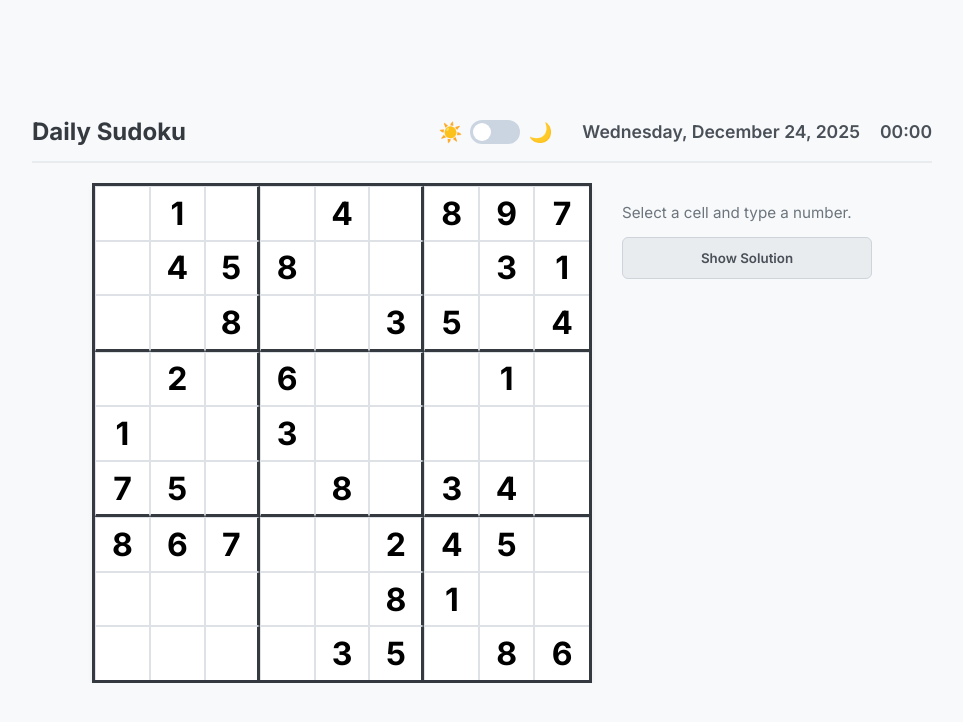
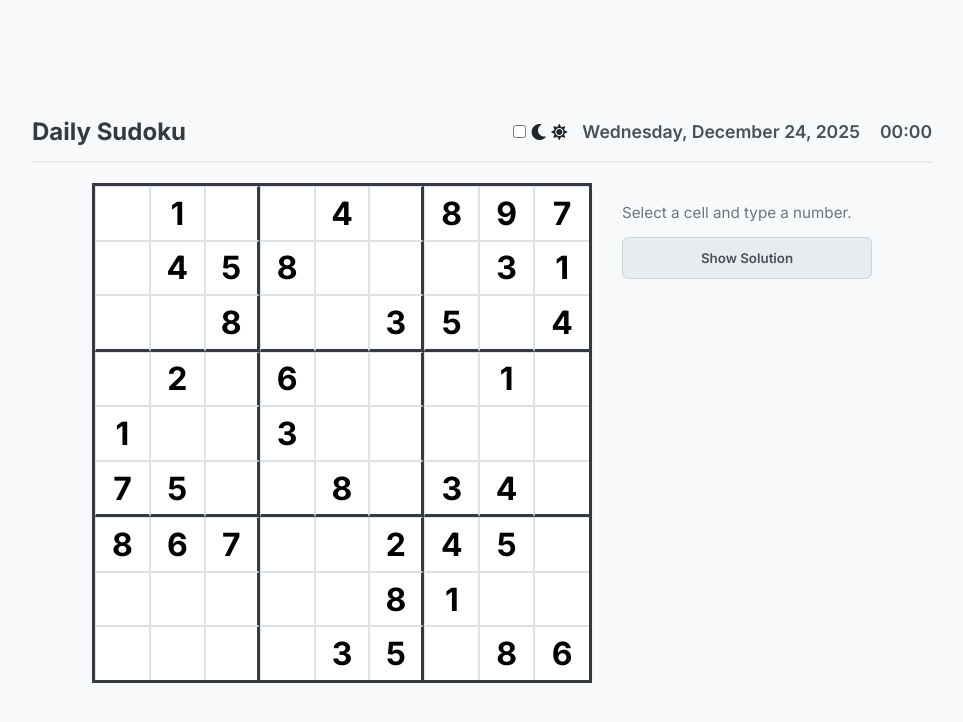
Before and after one commit to ShivHanda/Sudoku, a plain HTML site: page index.html in a window 1280 px wide. Shown: the whole page, without its empty margins (158-1121 px from the left). Drawn offline with nearby package versions, Linux system fonts and the light colour scheme.

Commit message:
Update index.html

```diff
--- a/index.html
+++ b/index.html
@@ -4,6 +4,7 @@
     <meta charset="UTF-8">
     <meta name="viewport" content="width=device-width, initial-scale=1.0">
     <title>Daily Sudoku</title>
+    <link rel="stylesheet" href="https://cdnjs.cloudflare.com/ajax/libs/font-awesome/5.15.4/css/all.min.css">
     <link rel="stylesheet" href="style.css">
     <link href="https://fonts.googleapis.com/css2?family=Inter:wght@400;600;700&display=swap" rel="stylesheet">
 </head>
@@ -14,29 +15,27 @@
         <header>
             <h1>Daily Sudoku</h1>
             <div class="header-controls">
-                <div class="toggle-wrapper">
-                    <span class="toggle-icon">☀️</span>
-                    <label class="theme-switch">
-                        <input type="checkbox" id="theme-toggle">
-                        <span class="slider round"></span>
+
+                <div class="theme-toggle-wrapper">
+                    <input type="checkbox" class="checkbox" id="checkbox">
+                    <label for="checkbox" class="checkbox-label">
+                        <i class="fas fa-moon"></i>
+                        <i class="fas fa-sun"></i>
+                        <span class="ball"></span>
                     </label>
-                    <span class="toggle-icon">🌙</span>
                 </div>
 
                 <div class="info-bar">
-                    <div id="date-display" class="info-item">Loading Date...</div>
+                    <div id="date-display" class="info-item">Loading...</div>
                     <div id="timer" class="info-item">00:00</div>
                 </div>
             </div>
         </header>
 
         <div class="game-layout">
-
-            <div id="game-board" class="board-container">
-                </div>
+            <div id="game-board" class="board-container"></div>
 
             <aside class="controls-sidebar">
-
                 <div class="numpad">
                     <button class="num-btn" data-value="1">1</button>
                     <button class="num-btn" data-value="2">2</button>
@@ -49,12 +48,10 @@
                     <button class="num-btn" data-value="9">9</button>
                     <button class="num-btn action-btn" id="clear-btn" title="Clear Cell">⌫</button>
                 </div>
-
                 <div class="extra-actions">
                     <p class="instruction-text">Select a cell and type a number.</p>
                     <button id="solve-btn" class="secondary-btn">Show Solution</button>
                 </div>
-
             </aside>
         </div>
 
```
